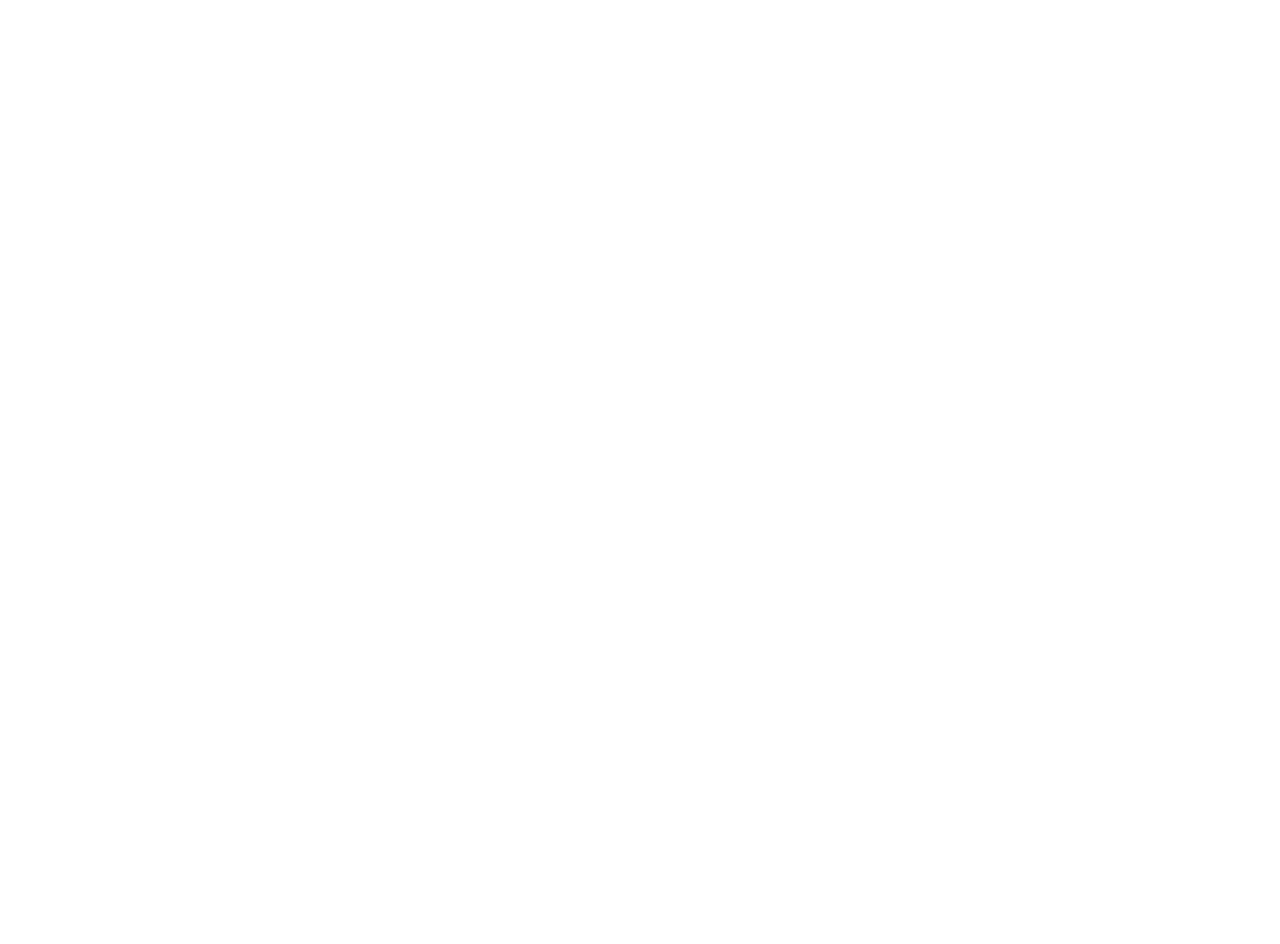
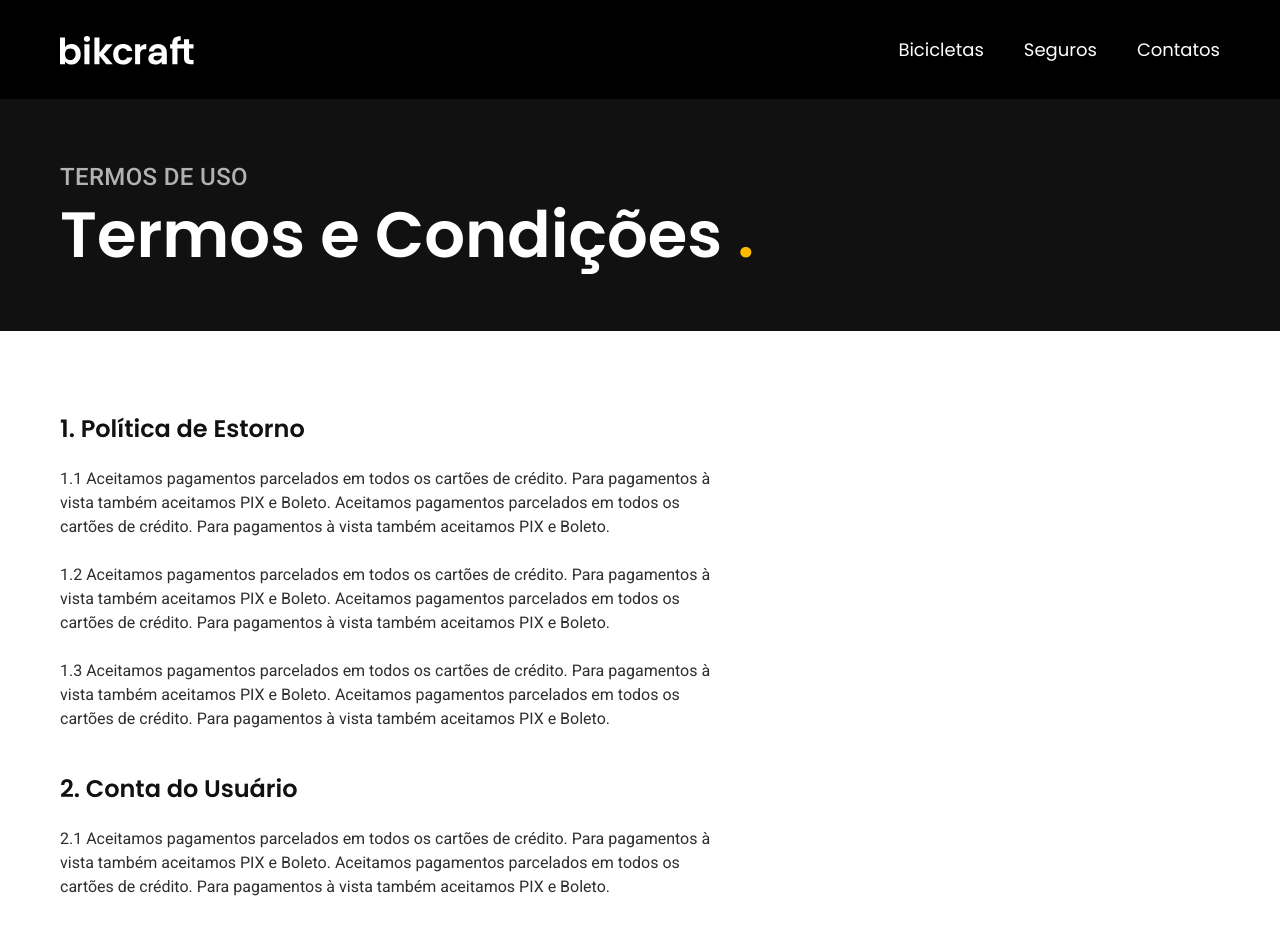
Before and after one commit to GHERARDI-JOAO/bikcraft-react, a React (Vite) app: page /termos in a window 1280 px wide. Before the commit this address had no page. Shown: the top 944 px of the page. Before the commit the page ends 800 px from the top, so only its background shows below. Built offline with nearby package versions, Linux system fonts and the light colour scheme.

Commit message:
Nova página Termos criada e adicionada ao router

```diff
--- a/src/App.jsx
+++ b/src/App.jsx
@@ -1,6 +1,7 @@
 import React from "react";
 import { BrowserRouter, Routes, Route } from "react-router-dom";
 import Inicial from "./pages/inicial/Inicial";
+import Termos from "./pages/Termos/Termos";
 
 const App = () => {
   return (
@@ -9,6 +10,7 @@
         {/* Página Inicial */}
         <Route path="/" element={<Inicial />} />
         {/* Outras páginas */}
+        <Route path="/termos" element={<Termos />} />
       </Routes>
     </BrowserRouter>
   );
--- /dev/null
+++ b/src/components/BasicComponents/components.css
@@ -0,0 +1,29 @@
+.titulo-bg {
+  padding-top: 60px;
+  padding-bottom: 60px;
+  background-color: var(--cor-11);
+}
+.titulo-container {
+  box-sizing: border-box;
+  max-width: 1200px;
+  padding-left: 20px;
+  padding-right: 20px;
+  margin-left: auto;
+  margin-right: auto;
+}
+.titulo-container p {
+  margin-bottom: 4px;
+}
+
+@media (max-width: 800px) {
+  .titulo-bg {
+    padding-top: 40px;
+    padding-bottom: 40px;
+  }
+
+  .titulo-container p {
+    font-size: 1rem;
+    text-transform: lowercase;
+    font-weight: 400;
+  }
+}
--- a/src/index.css
+++ b/src/index.css
@@ -2,6 +2,7 @@
 @import url("https://fonts.googleapis.com/css2?family=Roboto:ital,wght@0,100..900;1,100..900&display=swap");
 @import "./components/tipografia-cor/tipografia.css";
 @import "./components/tipografia-cor/cores.css";
+@import "./components/BasicComponents/components.css";
 
 :root {
   font-family: "Roboto", serif;
--- /dev/null
+++ b/src/pages/Termos/Termos.css
@@ -0,0 +1,24 @@
+.termos-container {
+  padding-top: 80px;
+  padding-bottom: 80px;
+  box-sizing: border-box;
+  max-width: 1200px;
+  padding-left: 20px;
+  padding-right: 20px;
+  margin-left: auto;
+  margin-right: auto;
+}
+
+.termos-container h2 {
+  font-weight: 600;
+  margin-bottom: 20px;
+}
+
+.termos-container p + h2 {
+  margin-top: 40px;
+}
+
+.termos-container p {
+  margin-bottom: 24px;
+  max-width: 75ch;
+}
--- /dev/null
+++ b/src/pages/Termos/Termos.jsx
@@ -0,0 +1,61 @@
+import React from "react";
+import NavBar from "../../components/NavBar/NavBar";
+import Footer from "../../components/Footer/Footer";
+import "./Termos.css";
+
+function Termos() {
+  return (
+    <>
+      <NavBar />
+      <main className="">
+        <div className="titulo-bg">
+          <div className="titulo-container">
+            <p className="font-2-l-b cor-5">Termos de Uso</p>
+            <h1 className="font-1-xxl cor-0">
+              Termos e Condições <span className="cor-p1">.</span>
+            </h1>
+          </div>
+        </div>
+
+        <div className="termos-container font-2-s cor-10">
+          <h2 className="font-1-l cor-11">1. Política de Estorno</h2>
+          <p>
+            1.1 Aceitamos pagamentos parcelados em todos os cartões de crédito.
+            Para pagamentos à vista também aceitamos PIX e Boleto. Aceitamos
+            pagamentos parcelados em todos os cartões de crédito. Para
+            pagamentos à vista também aceitamos PIX e Boleto.
+          </p>
+          <p>
+            1.2 Aceitamos pagamentos parcelados em todos os cartões de crédito.
+            Para pagamentos à vista também aceitamos PIX e Boleto. Aceitamos
+            pagamentos parcelados em todos os cartões de crédito. Para
+            pagamentos à vista também aceitamos PIX e Boleto.
+          </p>
+          <p>
+            1.3 Aceitamos pagamentos parcelados em todos os cartões de crédito.
+            Para pagamentos à vista também aceitamos PIX e Boleto. Aceitamos
+            pagamentos parcelados em todos os cartões de crédito. Para
+            pagamentos à vista também aceitamos PIX e Boleto.
+          </p>
+          <h2 className="font-1-l cor-11">2. Conta do Usuário</h2>
+          <p>
+            2.1 Aceitamos pagamentos parcelados em todos os cartões de crédito.
+            Para pagamentos à vista também aceitamos PIX e Boleto. Aceitamos
+            pagamentos parcelados em todos os cartões de crédito. Para
+            pagamentos à vista também aceitamos PIX e Boleto.
+          </p>
+          <h2 className="font-1-l cor-11">3. Seguro Bikcraft</h2>
+          <p>
+            3.1 Aceitamos pagamentos parcelados em todos os cartões de crédito.
+            Para pagamentos à vista também aceitamos PIX e Boleto. Aceitamos
+            pagamentos parcelados em todos os cartões de crédito. Para
+            pagamentos à vista também aceitamos PIX e Boleto.
+          </p>
+        </div>
+      </main>
+      <Footer />
+    </>
+  );
+}
+
+export default Termos;
```
